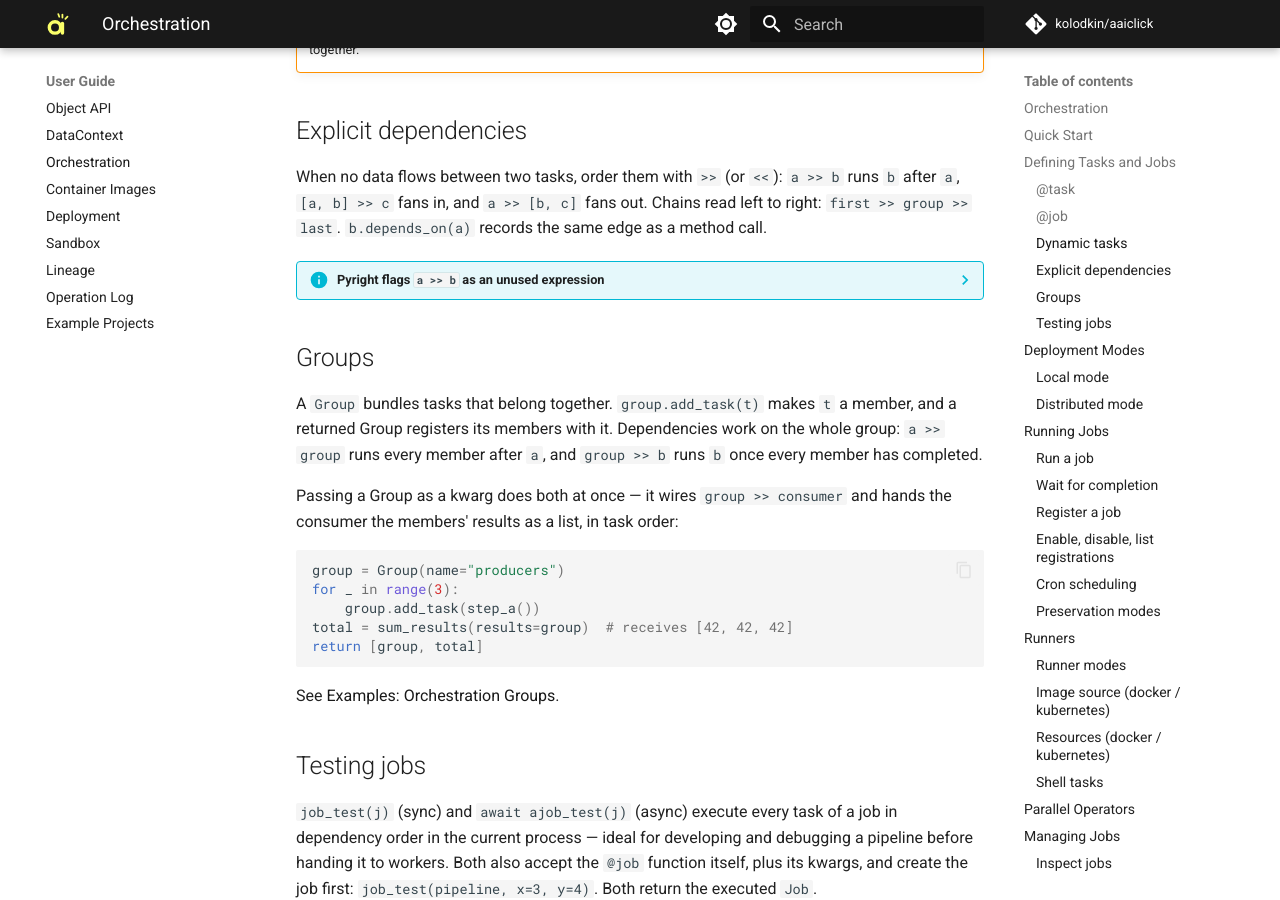
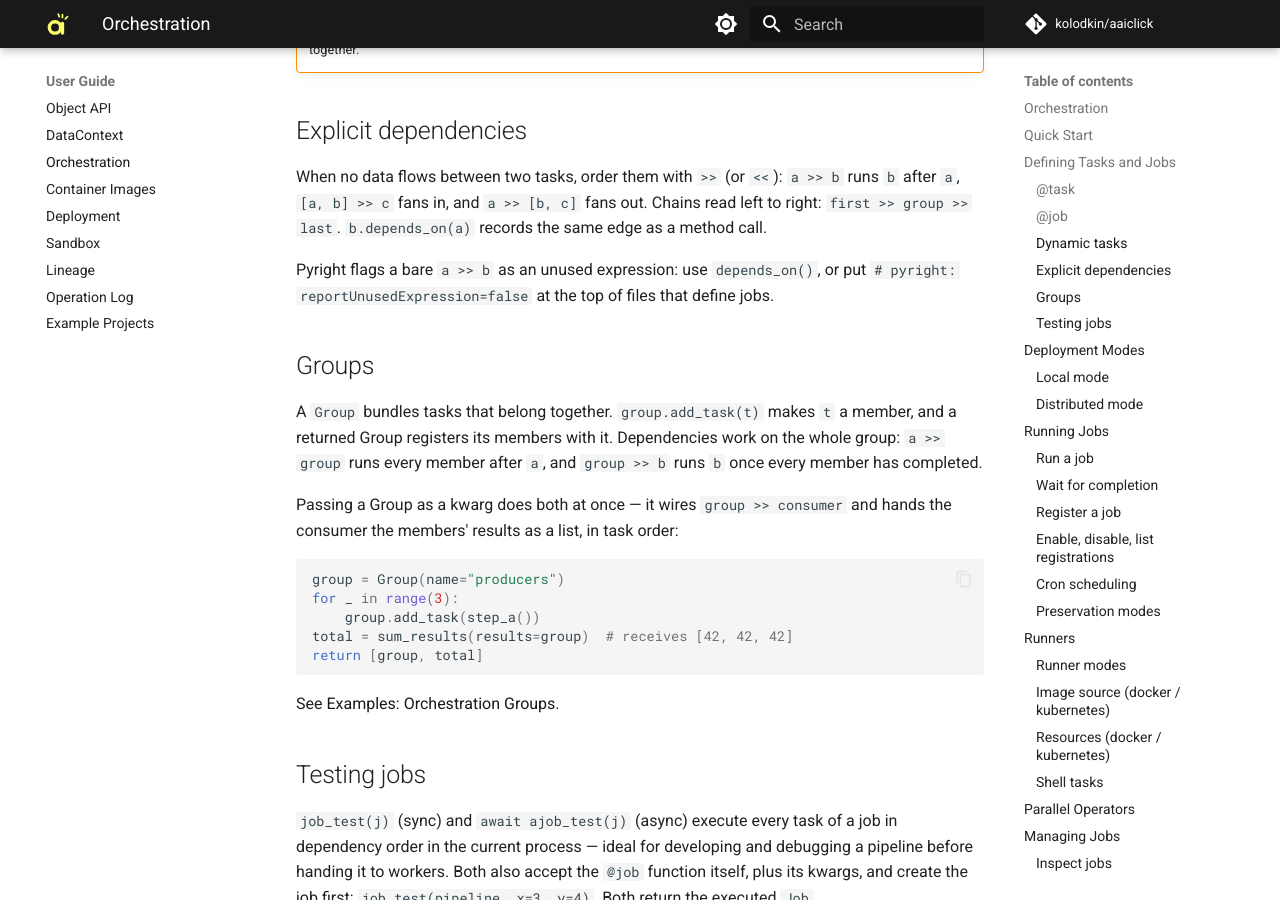
Before and after one commit to kolodkin/aaiclick, an MkDocs documentation site: the page built from docs/user_guide/orchestration.md, in a window 1280 px wide and 900 px high, scrolled down 1810 px. Built offline with MkDocs 1.6.1 and Material for MkDocs 9.7.7, drawn with Linux system fonts in a browser that asks for light colours; comment, search, counter and statistics services are not loaded; part of the change alters nothing that is shown.

Commit message:
Shorten the pyright note in the orchestration guide to one sentence
Co-Authored-By: Claude Fable 5.1 <noreply@anthropic.com>
Claude-Session: https://claude.ai/code/session_01SsGBQtYejwhbp4pN68kAig

````diff
--- a/docs/user_guide/orchestration.md
+++ b/docs/user_guide/orchestration.md
@@ -79,15 +79,8 @@ runs `b` after `a`, `[a, b] >> c` fans in, and `a >> [b, c]` fans out. Chains
 read left to right: `first >> group >> last`. `b.depends_on(a)` records the
 same edge as a method call.
 
-??? info "Pyright flags `a >> b` as an unused expression"
-    The operator wires the edge as a side effect, and pyright's
-    `reportUnusedExpression` check is syntactic — it cannot tell a `Task` from
-    an `int`. Either use `b.depends_on(a)`, or silence the rule in files that
-    define jobs:
-
-    ```python
-    # pyright: reportUnusedExpression=false
-    ```
+Pyright flags a bare `a >> b` as an unused expression: use `depends_on()`, or
+put `# pyright: reportUnusedExpression=false` at the top of files that define jobs.
 
 ## Groups
 
````
